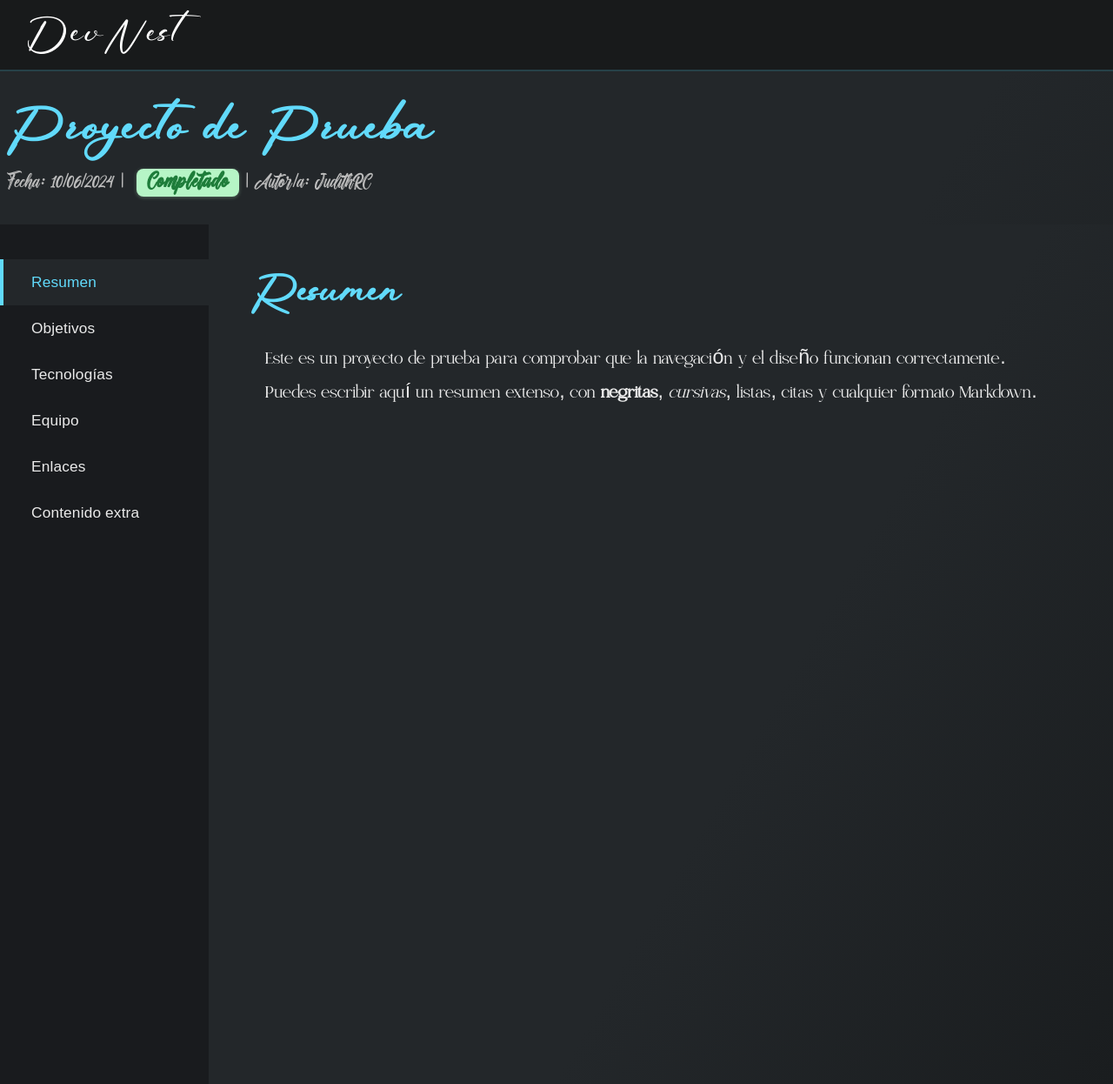
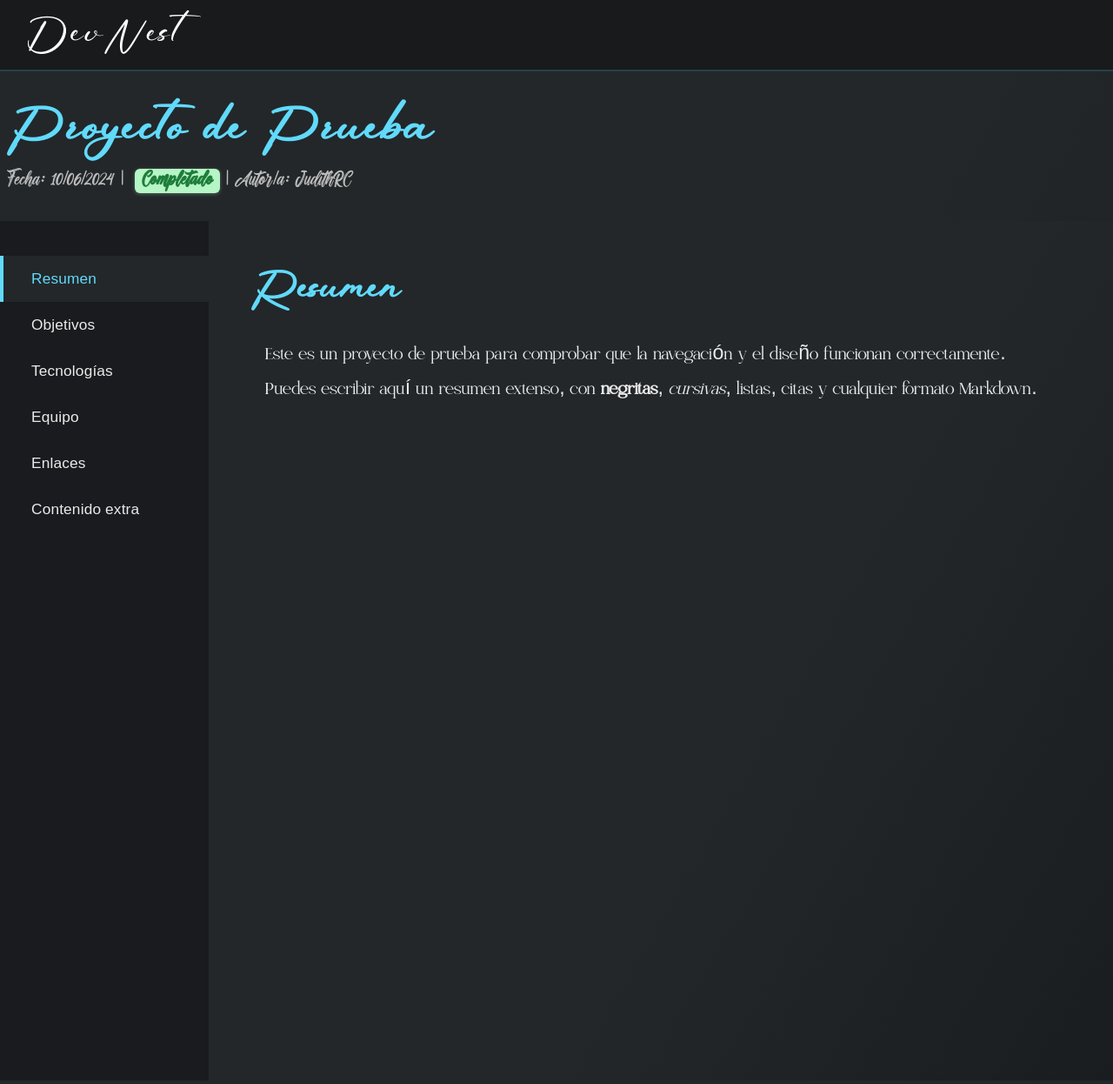
Before and after one commit to JudithRC/DevNet, a Jekyll site: the page built from _posts/2024-06-10-proyecto-prueba.md, in a window 1280 px wide. Shown: the whole page at 87% size. Built offline with Jekyll 4.4.1, drawn with Linux system fonts in a browser that asks for light colours; some web fonts are replaced.

Commit message:
Ajustes etiqueta

```diff
--- a/assets/css/proyecto-docs.css
+++ b/assets/css/proyecto-docs.css
@@ -126,22 +126,24 @@
   background: #FFD70022;
   color: #FFD700;
   font-weight: bold;
-  border-radius: 8px;
-  padding: 2px 12px;
-  margin-left: 8px;
-  font-size: 1.1em;
-  letter-spacing: 1px;
+  border-radius: 6px;
+  padding: 1px 8px;
+  margin-left: 6px;
+  font-size: 1em;
+  letter-spacing: 0.5px;
   box-shadow: 0 1px 4px #FFD70033;
   display: inline-block;
+  line-height: 1.2;
 }
 .etiqueta-estado {
   font-weight: bold;
-  border-radius: 8px;
-  padding: 2px 12px;
-  margin-left: 8px;
-  font-size: 1.1em;
-  letter-spacing: 1px;
+  border-radius: 6px;
+  padding: 1px 8px;
+  margin-left: 6px;
+  font-size: 1em;
+  letter-spacing: 0.5px;
   display: inline-block;
+  line-height: 1.2;
 }
 .etiqueta-curso {
   background: #b3e6ff;
```
Also changed, not shown: _posts/2024-06-10-proyecto-destacado.md (+1 -0 lines).
